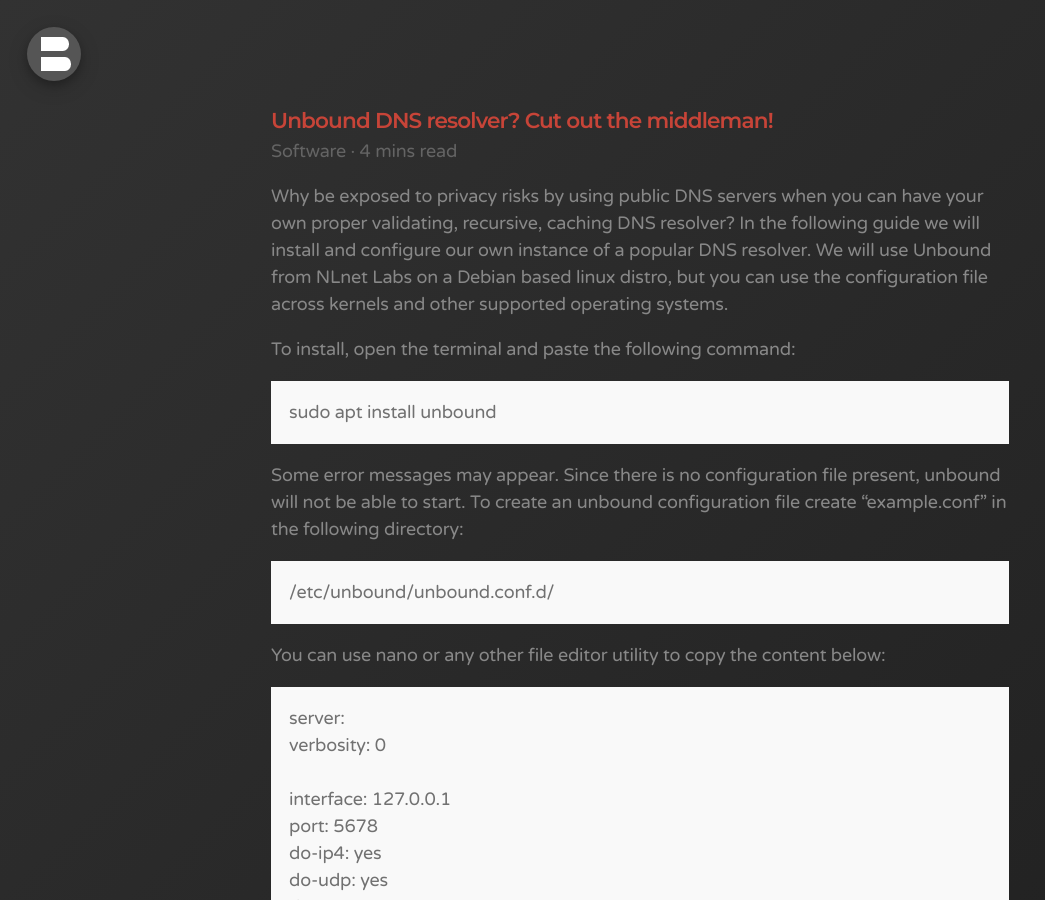
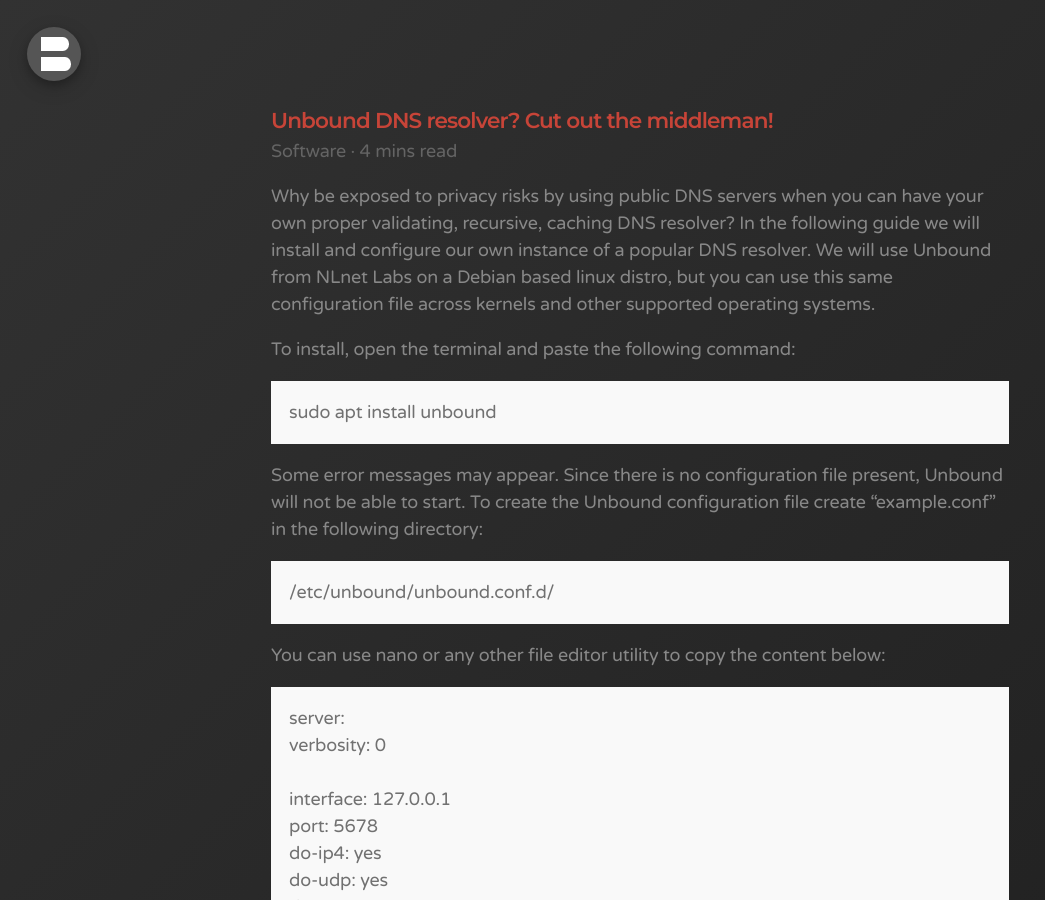
Before and after one commit to bonina/bonina.github.io, a Jekyll site: the page built from _posts/software/2021/2021-03-31-unbound-dns-resolver-cut-out-the-middleman.md, in a window 1280 px wide and 900 px high. Shown: the whole window, without its empty margins (0-1045 px from the left). Built offline with Jekyll 4.4.1, drawn with Linux system fonts in a browser that asks for light colours; some of the changed text lies outside the part shown.

Commit message:
Update 2021-03-31-unbound-dns-resolver-cut-out-the-middleman.md

```diff
--- a/_posts/software/2021/2021-03-31-unbound-dns-resolver-cut-out-the-middleman.md
+++ b/_posts/software/2021/2021-03-31-unbound-dns-resolver-cut-out-the-middleman.md
@@ -5,14 +5,14 @@
 #date: 2021-03-31
 ---
 
-Why be exposed to privacy risks by using public DNS servers when you can have your own proper validating, recursive, caching DNS resolver? In the following guide we will install and configure our own instance of a popular DNS resolver. We will use Unbound from NLnet Labs on a Debian based linux distro, but you can use the configuration file across kernels and other supported operating systems.
+Why be exposed to privacy risks by using public DNS servers when you can have your own proper validating, recursive, caching DNS resolver? In the following guide we will install and configure our own instance of a popular DNS resolver. We will use Unbound from NLnet Labs on a Debian based linux distro, but you can use this same configuration file across kernels and other supported operating systems.
 
 To install, open the terminal and paste the following command:
 
 <p class="message">sudo apt install unbound</p>
 
-Some error messages may appear. Since there is no configuration file present, unbound will not be able to start.
-To create an unbound configuration file create "example.conf" in the following directory:
+Some error messages may appear. Since there is no configuration file present, Unbound will not be able to start.
+To create the Unbound configuration file create "example.conf" in the following directory:
 
 <p class="message">/etc/unbound/unbound.conf.d/</p>
 
@@ -89,7 +89,7 @@
 
 <p class="message">sudo service unbound restart</p>
 
-The unbound resolver is now up and running, and will now be able to listen on localhost 127.0.0.1 port 5678. You can change to another IP/port combination in the configuration file.
+The Unbound resolver is now up and running, and will now be able to listen on localhost 127.0.0.1 port 5678. You can change to another IP/port combination in the configuration file.
 
 To make sure that the root.hints file is kept updated (changes rarely and infrequently so around 6 months is quite safe), we can create a cron job that will take care of that for us. Let's create a script that automatizes this process. Just paste the content below in a text editor, like nano, and give it the .sh extension:
 
@@ -112,6 +112,6 @@
 
 <p class="message">0 4 1 * * sh /home/user/example.sh</p>
 
-These steps will schedule the update of your root.hints at 4 AM every 1st of February and July, and restart the unbound service to apply the changes.
+These steps will schedule the update of your root.hints at 4 AM every 1st of February and July, and restart the Unbound service to apply the changes.
 
 Optional step: Paired with pi-hole or AdGuardHome, you can add an extra layer between you and the resolver, filtering nefarious domains.
```
